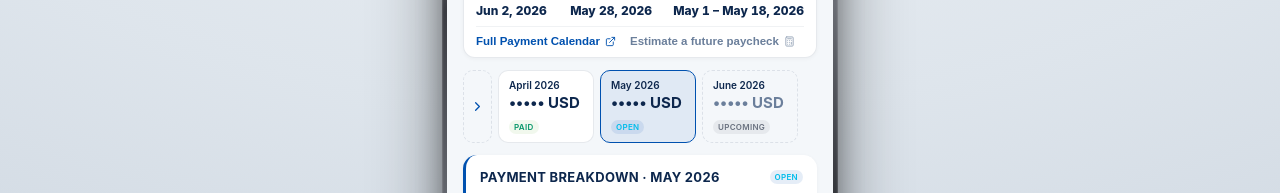
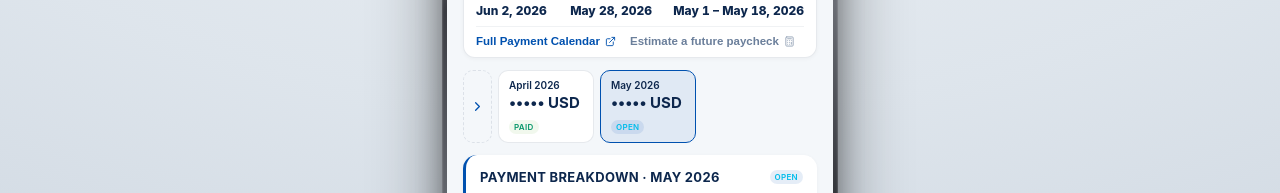
Before and after one commit to wiedmondcisco/Mobile_IPad, a React (Vite) app: page / in a window 1280 px wide. Both pictures are taken after a click on the button 640 px from the left and 346 px from the top of the page. Shown: the part 333-526 px from the top of the page. Built offline with nearby package versions, Linux system fonts and the light colour scheme.

Commit message:
Lower the projected June estimate to a conservative early-cycle figure

```diff
--- a/src/main.jsx
+++ b/src/main.jsx
@@ -82,7 +82,7 @@ const PE_COLOR = { PE1:"#fbab2c", PE2:"#74bf4b", PE3:"#0077c2", KSO:"#52719c", O
 const monthlyPayCards = [
   {month:"APR 2026", period:"April 2026", status:"Paid", amount:"8,688.08", change:"▲ 40.4%", payDate:"Paid May 2, 2026"},
   {month:"MAY 2026", period:"May 2026", status:"Open", current:true, amount:"8,434.23", change:"▼ 2.9%", payDate:"Pay: Jun 2, 2026"},
-  {month:"JUN 2026", period:"June 2026", status:"Upcoming", amount:"0.00", lock:"Jun 28, 2026", payDate:"Pay: Jul 2, 2026"}   // clicks into the upcoming statement (lock/pay schedule)
+  {month:"JUN 2026", period:"June 2026", status:"Upcoming", amount:"4,825.50", lock:"Jun 28, 2026", payDate:"Pay: Jul 2, 2026"}   // projected estimate — clicks into the upcoming statement (lock/pay schedule)
 ];
 
 const planElements = [
@@ -463,7 +463,7 @@ const olderPaymentPeriods = [
    pay / revenue dates) is already known, so the seller can click in and
    see when the June statement starts moving. */
 const upcomingPaymentPeriod = {
-  month:"June 2026", amount:"0.00", status:"Upcoming",
+  month:"June 2026", amount:"4,825.50", status:"Upcoming",
   payDate:"Jul 2, 2026", lockDate:"Jun 28, 2026", revDates:"Jun 1 – Jun 18, 2026",
   goalSheet:{period:H1_FY26, total:"0.00", items:[]},
   spiff:{total:"0.00", items:[]}, draws:{total:"0.00", items:[]},
@@ -1231,8 +1231,10 @@ function PeriodChips({s}) {
      June-upcoming so the open statement sits front and center; the compact
      chevron toggle expands to the last 12 months. */
   const wrapRef = useRef(null);
-  const all = fullPaymentPeriods.map((pr,i)=>({pr,i}));
-  const visible = s.showAllPeriods ? all : all.slice(-3);
+  /* Current + past statements only — the upcoming month (no statement yet)
+     is reachable from At A Glance but doesn't take a chip here. */
+  const all = fullPaymentPeriods.map((pr,i)=>({pr,i})).filter(({pr})=>pr.status!=="Upcoming");
+  const visible = s.showAllPeriods ? all : all.slice(-2);
   useEffect(()=>{
     if (!wrapRef.current) return;
     if (s.showAllPeriods) wrapRef.current.querySelector(".m-period-active")?.scrollIntoView({inline:"nearest", block:"nearest"});
@@ -1244,7 +1246,7 @@ function PeriodChips({s}) {
       title={s.showAllPeriods ? "Last 3 months" : "Last 12 months"}>
       <ChevronRight size={15} className={s.showAllPeriods?"back":""}/>
     </button>
-    {visible.map(({pr,i})=><div key={pr.month} className={`m-period-item ${i===s.periodIdx?"m-period-active":""} ${pr.status==="Upcoming"?"m-period-ghost":""}`} onClick={()=>s.setPeriodIdx(i)}>
+    {visible.map(({pr,i})=><div key={pr.month} className={`m-period-item ${i===s.periodIdx?"m-period-active":""}`} onClick={()=>s.setPeriodIdx(i)}>
       <span className="m-period-month">{pr.month}</span>
       <b className="m-period-amt">{amt("$"+pr.amount)}</b>
       <span className={`m-pay-status m-status-${pr.status.toLowerCase()}`}>{pr.status}</span>
@@ -1261,7 +1263,7 @@ function UpcomingPaymentCard({p}) {
     <div className="m-upc-body">
       <span className="m-pcal-badge m-pcb-upcoming m-upc-badge"><Calendar size={16}/></span>
       <b className="m-upc-amt">{amt(p.amount)} <small>USD (Est.)</small></b>
-      <p className="m-upc-note">This statement hasn't opened yet — bookings and revenue from <b>{p.revDates}</b> will start appearing after the first data refresh.</p>
+      <p className="m-upc-note">Projected from your current attainment run rate. The statement hasn't opened yet — bookings and revenue from <b>{p.revDates}</b> will start appearing after the first data refresh.</p>
       <div className="m-upc-dates">
         <span>Lock: <b>{p.lockDate}</b></span><i>·</i><span>Pay: <b>{p.payDate}</b></span>
       </div>
```
